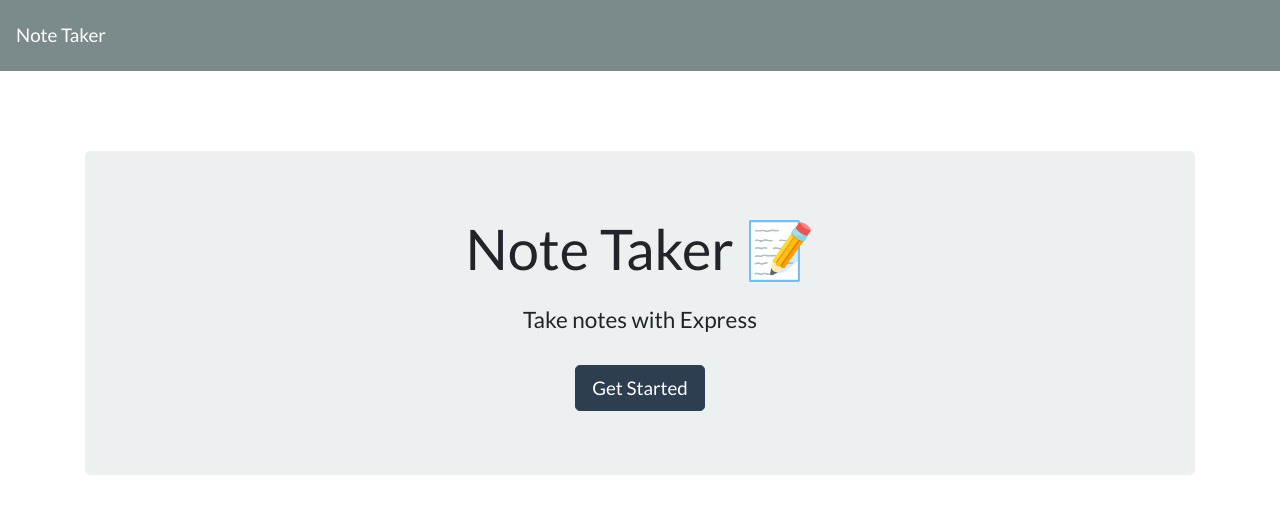
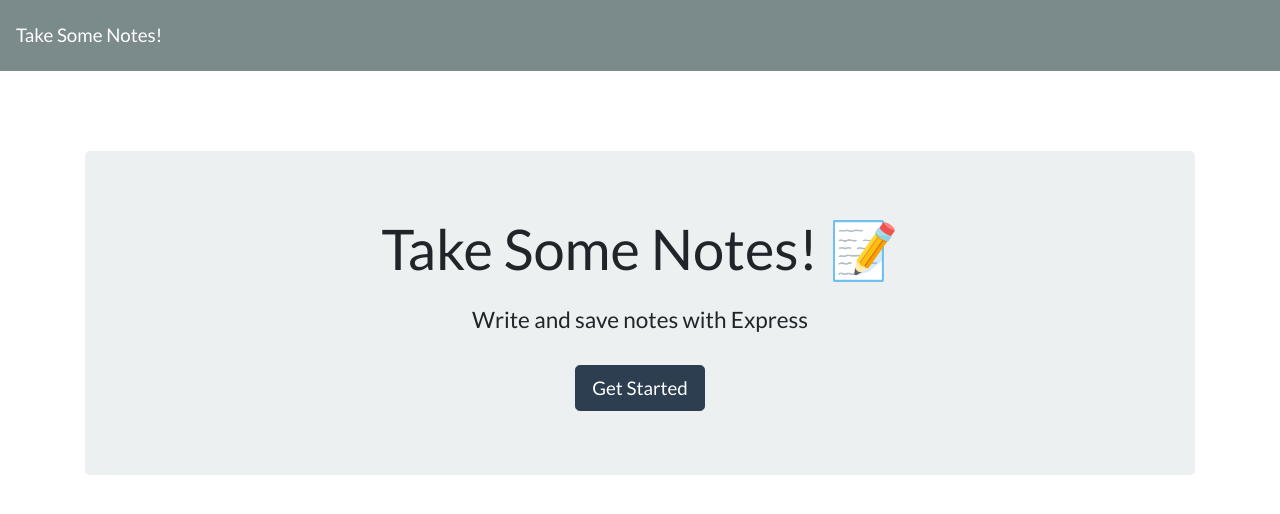
Before and after one commit to Roya-Jamshidpour/take-some-notes, a plain HTML site: page public/index.html in a window 1280 px wide. Drawn offline with nearby package versions, Linux system fonts and the light colour scheme; no server answers.

Commit message:
updated titles in html

```diff
--- a/public/index.html
+++ b/public/index.html
@@ -5,19 +5,19 @@
   <meta charset="UTF-8">
   <meta name="viewport" content="width=device-width, initial-scale=1.0">
   <meta http-equiv="X-UA-Compatible" content="ie=edge">
-  <title>Note Taker</title>
+  <title>Take Some Notes!</title>
   <link rel="stylesheet" href="https://cdnjs.cloudflare.com/ajax/libs/bootswatch/4.1.3/flatly/bootstrap.min.css" />
 </head>
 
 <body>
   <nav class="navbar navbar-dark bg-dark">
-    <a class="navbar-brand" href="/">Note Taker
+    <a class="navbar-brand" href="/">Take Some Notes!
     </a>
   </nav>
   <div class="container">
     <div style="margin-top: 80px;" class="jumbotron text-center">
-      <h1 class="display-4">Note Taker <span role="img" aria-label="Memo">📝</span></h1>
-      <h4 class="mt-4">Take notes with Express</h4>
+      <h1 class="display-4">Take Some Notes! <span role="img" aria-label="Memo">📝</span></h1>
+      <h4 class="mt-4">Write and save notes with Express</h4>
       <a class="btn btn-primary btn-lg mt-4" href="/notes" role="button">Get Started</a>
     </div>
   </div>
```
Also changed, not shown: public/notes.html (+2 -2 lines).
